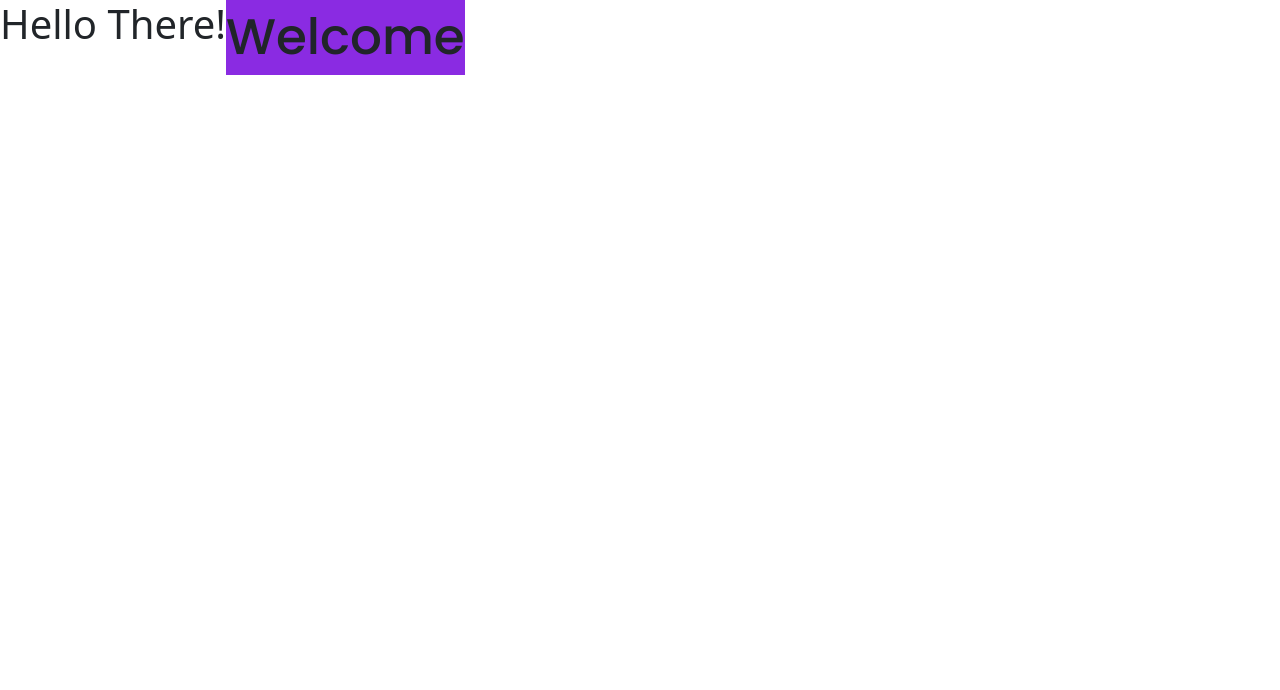
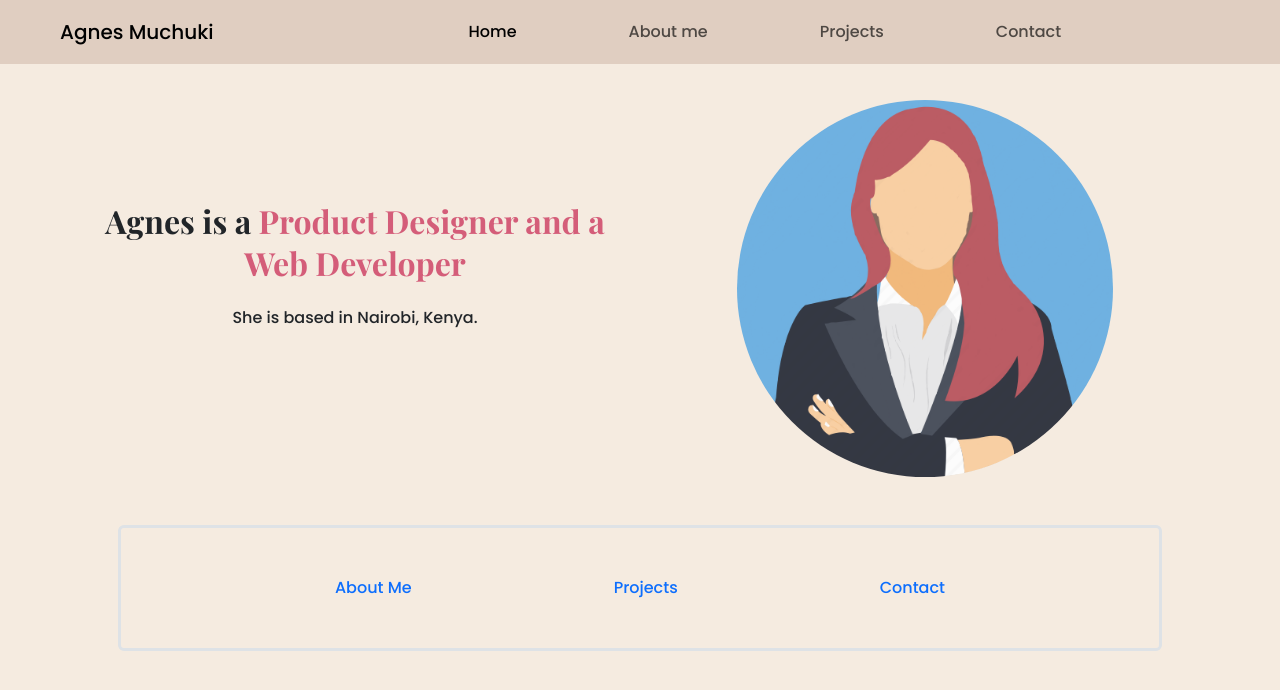
Before and after one commit to agnesimbs/Portfolio-Project, a plain HTML site: page index.html in a window 1280 px wide. Drawn offline with nearby package versions, Linux system fonts and the light colour scheme.

Commit message:
hero page added

```diff
--- a/css/style.css
+++ b/css/style.css
@@ -1,8 +1,69 @@
 /*font-family: 'Playfair Display', serif;
 font-family: 'Poppins', sans-serif;*/
-p{
+*{
+    box-sizing: border-box;
+    padding: 0;
+    margin: 0;
+}
+ul{
+    text-decoration: none;
+}
+a{
+    text-decoration: none;
+}
+/*Typography*/
+:root{
+    --primary-color:#f5ebe0;
+    --secondary-color:#a06cd5;
+    --heading-font-family: 'Playfair Display', sans-serif;
+    --default-font-family: 'Poppins', serif;
+}
+body{
+    background-color: var(--primary-color);
+    font-family: var(--default-font-family);
+    text-align: center;
+}
+nav{
+    background-color: #e0cec1;;
+}
+.hero{
+    padding-top: 100px;
 
-    background-color: blueviolet;
-    font-family: 'Poppins', sans-serif;;
-    font-size: 50px;
 }
+h1{
+    font-family: var(--heading-font-family);
+    font-size: 32px;
+    line-height: 42px;
+
+}
+.highlight-text{
+    color: #d45d79;
+    }
+.hero-text{
+    font-size: 16px;
+}
+.hero-aboutme{
+    margin-top: 100px;
+}
+.hero-image{
+    width: 400px;
+    border-radius: 50%;
+}
+
+
+@media screen and (max-width:325px) {
+    .hero-aboutme{
+        text-align: center;
+    }
+    .hero-image{
+        width: 200px;
+    }
+
+
+}
+@media screen and(max-width:767px){
+    .hero-links a{
+        display: none;
+    }
+
+}
--- a/index.html
+++ b/index.html
@@ -11,29 +11,77 @@
       href="https://fonts.googleapis.com/css2?family=Playfair+Display:wght@700&family=Poppins:wght@500;700&display=swap"
       rel="stylesheet"
     />
-    <script
-      src="https://kit.fontawesome.com/3a41516a8f.js"
-      crossorigin="anonymous"
-    ></script>
-
     <link
       href="https://cdn.jsdelivr.net/npm/bootstrap@5.3.0-alpha3/dist/css/bootstrap.min.css"
       rel="stylesheet"
       integrity="sha384-KK94CHFLLe+nY2dmCWGMq91rCGa5gtU4mk92HdvYe+M/SXH301p5ILy+dN9+nJOZ"
       crossorigin="anonymous"
     />
+    <link rel="stylesheet" href="css/style.css" />
     <script
       src="https://cdn.jsdelivr.net/npm/bootstrap@5.3.0-alpha3/dist/js/bootstrap.bundle.min.js"
       integrity="sha384-ENjdO4Dr2bkBIFxQpeoTz1HIcje39Wm4jDKdf19U8gI4ddQ3GYNS7NTKfAdVQSZe"
       crossorigin="anonymous"
     ></script>
-    <link rel="stylesheet" href="css/style.css" />
+    <script
+      src="https://kit.fontawesome.com/3a41516a8f.js"
+      crossorigin="anonymous"
+    ></script>
   </head>
-  <body >
-    <div class="d-flex">
-        <h1>Hello There!</h1>
-        <p>Welcome</p>
+  <body>
+    <!--Navigation bar-->
+    <nav class="navbar navbar-expand-lg  fixed-top">
+      <div class="container-fluid">
+        <a class="navbar-brand mx-5" href="#">Agnes Muchuki</a>
+        <button
+          class="navbar-toggler"
+          type="button"
+          data-bs-toggle="collapse"
+          data-bs-target="#navbarNav"
+          aria-controls="navbarNav"
+          aria-expanded="false"
+          aria-label="Toggle navigation"
+        >
+          <span class="navbar-toggler-icon"></span>
+        </button>
+        <div class="collapse navbar-collapse justify-content-center" id="navbarNav" >
+          <ul class="navbar-nav">
+            <li class="nav-item">
+              <a class="nav-link active mx-5 my-1" aria-current="page" href="#">Home</a>
+            </li>
+            <li class="nav-item">
+              <a class="nav-link mx-5 my-1" href="/about.html">About me</a>
+            </li>
+            <li class="nav-item">
+              <a class="nav-link mx-5 my-1" href="/about.html">Projects</a>
+            </li>
+
+            <li class="nav-item">
+              <a class="nav-link mx-5 my-1" href="/about.html#contact">Contact</a>
+            </li>
+          </ul>
+        </div>
+      </div>
+    </nav>
+
+    <!--Hero section-->
+    <div class="container hero">
+      <div class="row">
+        <div class="col md-7 hero-aboutme">
+          <h1>Agnes is a <span class="highlight-text">Product Designer and a Web Developer</span></h1>
+          <h3 class="my-4 hero-text">She is based in Nairobi, Kenya.</h3>
+        </div>
+        <div class="col md-5">
+          <img class="container-fluid hero-image" src="images/avatar.png" alt="avator image">
+        </div>
+      </div>
+      <div class="row px-5">
+        <div class="hero-links border border-3 rounded py-5 mt-5 d-flex justify-content-evenly" >
+          <a href="about.html">About Me</a>
+          <a href="projects.html">Projects</a>
+          <a href="contact.html">Contact</a>
+        </div>
+      </div>
     </div>
-
   </body>
 </html>
```
Also changed, not shown: images/avatar.png (added).
